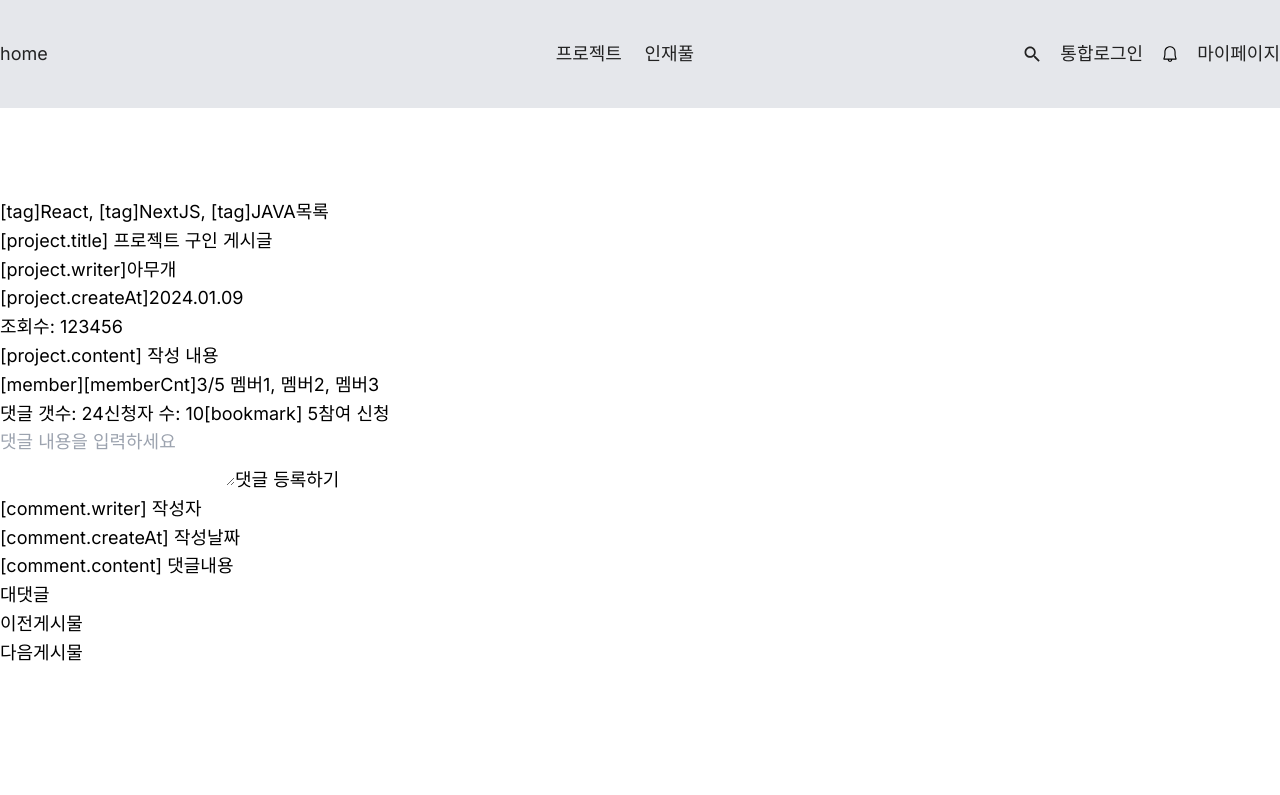
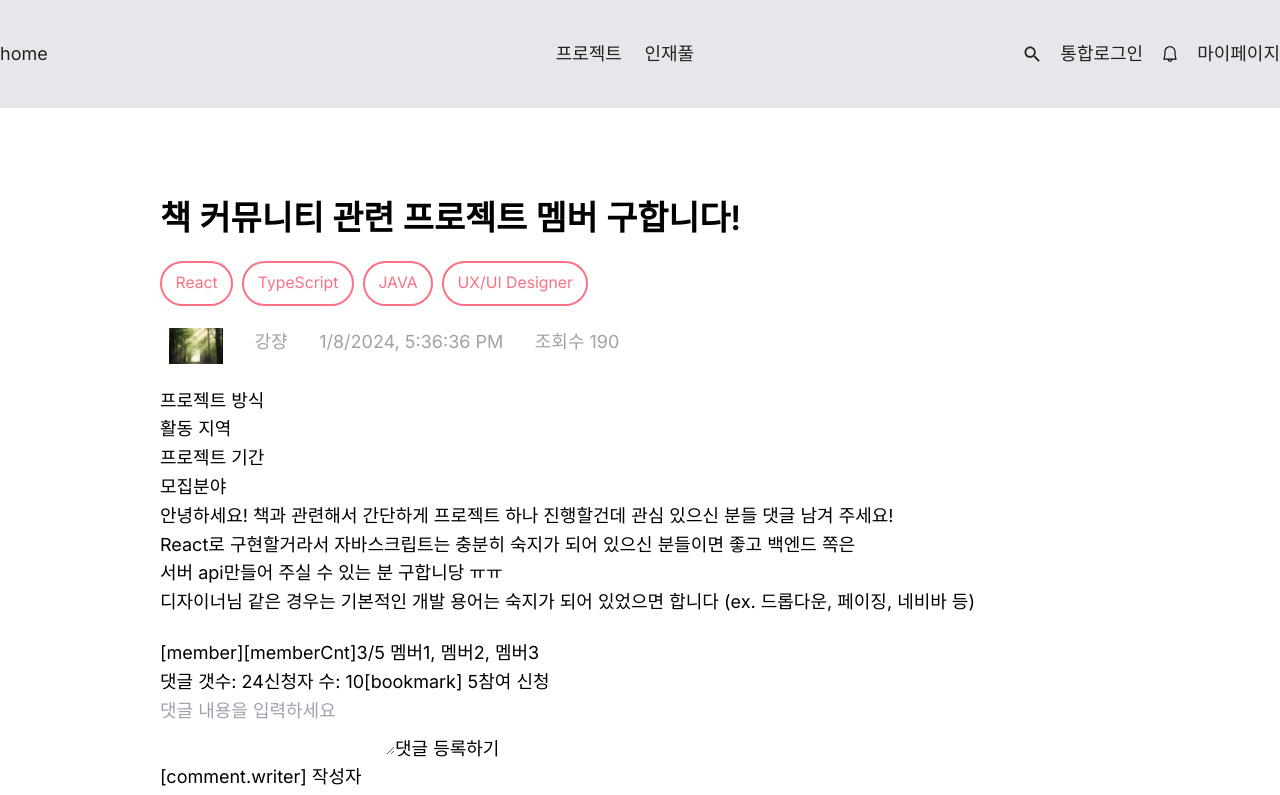
Before and after one commit to jjuhee/develofarm, a Next.js app: page /projects/1 in a window 1280 px wide. Shown: the top 795 px of the page. Built offline with nearby package versions, Linux system fonts and the light colour scheme.

Commit message:
[style] 상세페이지 css 작업중

```diff
--- a/src/app/(providers)/(default)/projects/[id]/page.tsx
+++ b/src/app/(providers)/(default)/projects/[id]/page.tsx
@@ -1,22 +1,75 @@
 import React from "react"
 import Spacer from "@/components/ui/Spacer"
+import Image from "next/image"
+import profileImg from "../../../../../../public/images/pathway-in-the-middle-of-the-green-leafed-trees-with-the-sun-shining-through-the-branches.jpg"
 
 const DetailPage = () => {
+  const TODAY = new Date()
+  const techStack = [
+    { id: "1", tech: "React" },
+    { id: "2", tech: "TypeScript" },
+    { id: "3", tech: "JAVA" },
+    { id: "4", tech: "UX/UI Designer" },
+  ]
+
   return (
-    <div>
+    <div className="flex flex-col h-full w-9/12 my-0 mx-auto">
       <Spacer y={90} />
       <header>
-        <span>[tag]React, [tag]NextJS, [tag]JAVA</span>
-        <button>목록</button>
-        <h1>[project.title] 프로젝트 구인 게시글</h1>
-        <ul>
-          <li>[project.writer]아무개</li>
-          <li>[project.createAt]2024.01.09</li>
-          <li>조회수: 123456</li>
+        <h1 className="text-3xl font-semibold">
+          책 커뮤니티 관련 프로젝트 멤버 구합니다!
+        </h1>
+        <ul className="flex text-sm mt-5 mb-5">
+          {techStack.map((tech) => {
+            return (
+              <li
+                className="border-solid border-2 p-2 pl-3 pr-3 mr-2 rounded-3xl border-rose-400 text-rose-400"
+                key={tech.id}
+              >
+                {tech.tech}
+              </li>
+            )
+          })}
+        </ul>
+        <ul className="flex gap-x-7 pl-2 text-zinc-400 mb-5">
+          <li>
+            <Image
+              src={profileImg}
+              alt="프로필이미지"
+              className="w-12 rounded-5xl"
+            />
+          </li>
+          <li>강쟝</li>
+          <li>{TODAY.toLocaleString()}</li>
+          <li>조회수 190</li>
         </ul>
       </header>
       <main>
-        <section>[project.content] 작성 내용</section>
+        <section>
+          <ul>
+            <li>프로젝트 방식</li>
+            <li>활동 지역</li>
+            <li>프로젝트 기간</li>
+            <li>모집분야</li>
+          </ul>
+          <ul>
+            <li></li>
+          </ul>
+        </section>
+        <section className="mb-5">
+          <div>
+            안녕하세요! 책과 관련해서 간단하게 프로젝트 하나 진행할건데 관심
+            있으신 분들 댓글 남겨 주세요!
+            <br />
+            React로 구현할거라서 자바스크립트는 충분히 숙지가 되어 있으신
+            분들이면 좋고 백엔드 쪽은
+            <br />
+            서버 api만들어 주실 수 있는 분 구합니당 ㅠㅠ
+            <br />
+            디자이너님 같은 경우는 기본적인 개발 용어는 숙지가 되어 있었으면
+            합니다 (ex. 드롭다운, 페이징, 네비바 등)
+          </div>
+        </section>
         <section>
           <ul>
             <li>[member][memberCnt]3/5 멤버1, 멤버2, 멤버3</li>
@@ -50,6 +103,7 @@ const DetailPage = () => {
       <footer>
         <p>이전게시물</p>
         <p>다음게시물</p>
+        <button>목록</button>
       </footer>
     </div>
   )
```
Also changed, not shown: public/images/pathway-in-the-middle-of-the-green-leafed-trees-with-the-sun-shining-through-the-branches.jpg (added).
